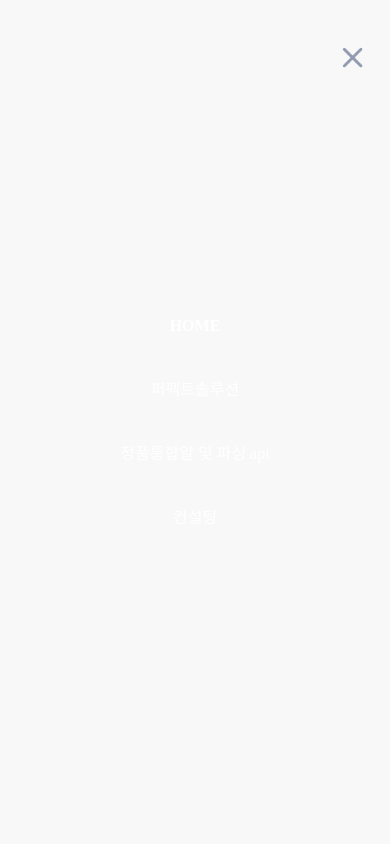
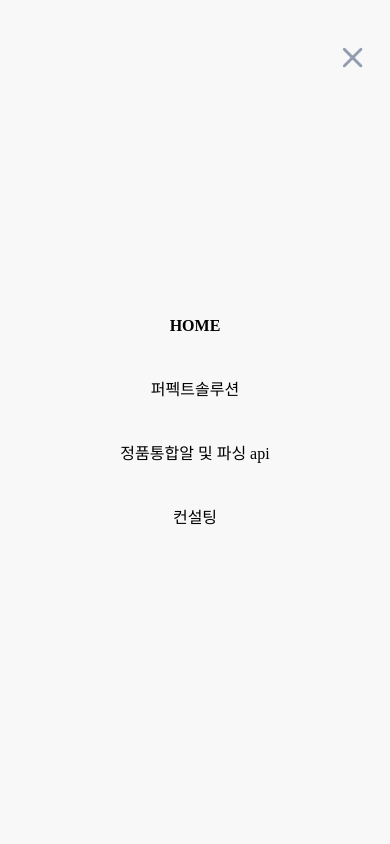
Before and after one commit to junhyeong32/perfrect_solution, a Next.js app: page / in a window 390 px wide. Both pictures are taken after a click on the picture 361 px from the left and 50 px from the top of the page. Shown: the top 844 px of the page. Built offline with nearby package versions, Linux system fonts and the light colour scheme; a web font is replaced by a local one.

Commit message:
feat: 완성

```diff
--- a/components/Header.tsx
+++ b/components/Header.tsx
@@ -43,7 +43,7 @@ export default function Header() {
             />
             {
                 open && <div
-                    className={"flex flex-col justify-center items-center fixed w-screen h-screen bg-[#f8f8f8] z-[9999] left-0 top-0 gap-10 animate__animated animate__slideInRight animate__fast ease-in-out"}>
+                    className={"flex flex-col justify-center items-center fixed w-screen h-screen bg-[#f8f8f8] z-[9999] left-0 top-0 gap-10 animate__animated animate__slideInRight animate__fast ease-in-out text-black"}>
                     <div className={"absolute top-10 right-5"}>
                         <Image src={"/close.png"} width={35} height={35}
                                alt={"close"}
```
